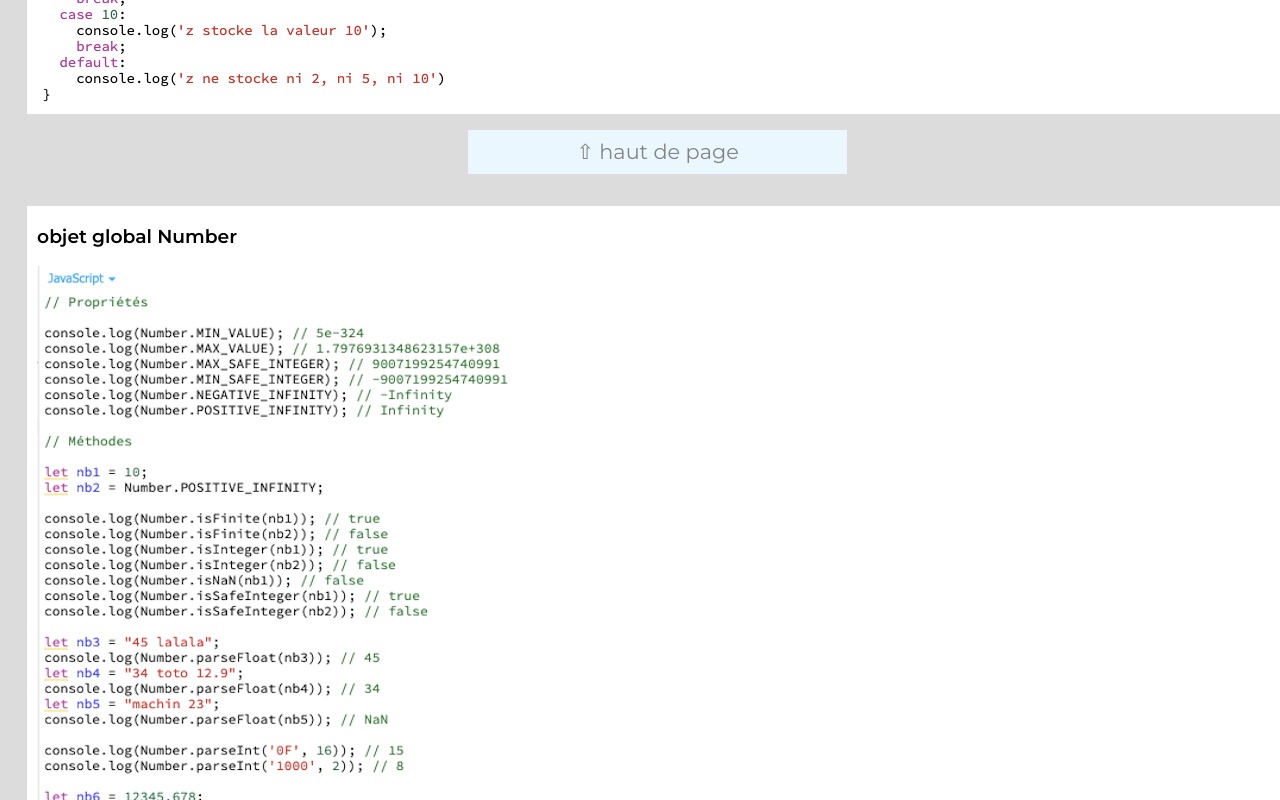
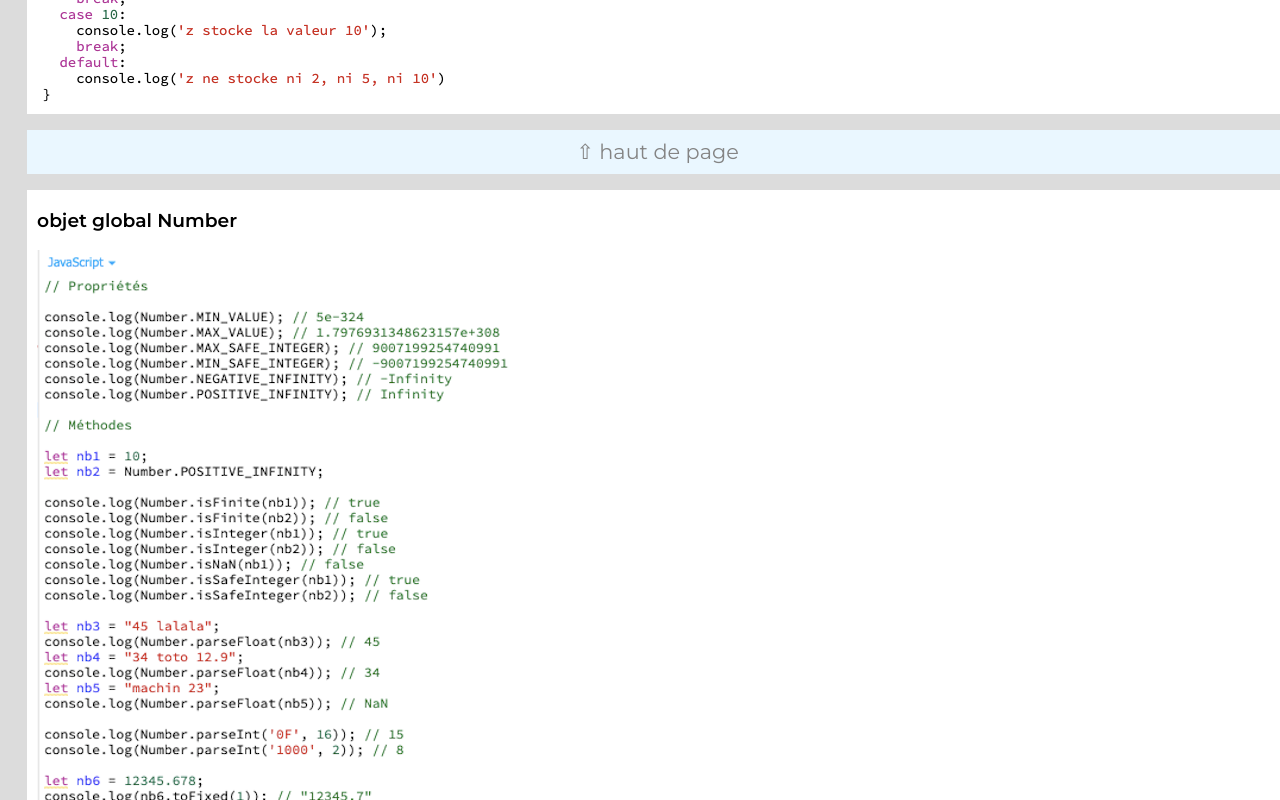
Before and after one commit to alixpel/fichesjavascript, a plain HTML site: page index.html in a window 1280 px wide. Shown: the part 2100-2900 px from the top of the page. Drawn offline with Linux system fonts and the light colour scheme; a script that the page names is missing.

Commit message:
backToTop link fix

```diff
--- a/style.css
+++ b/style.css
@@ -37,16 +37,6 @@ header {
     background-color: white;
     margin-top: 1rem;
     padding: 0rem 0.6rem;
-}
-
-.backToTop {
-    background-color: white;
-    margin: auto;
-    margin-bottom: 1rem;
-    margin-top: 1rem;
-    padding: 0.6rem 0rem;
-    text-align: center;
-    width: 25%;
 }
 
 hr {
@@ -91,6 +81,7 @@ a.backToTop {
   background-color: #eaf7ff;
   color: #848484;
   font-size: 1.3rem;
+  margin-top: 1rem;
   padding: 0.6rem 2rem;
   text-align: center;
   text-decoration: none;
```
